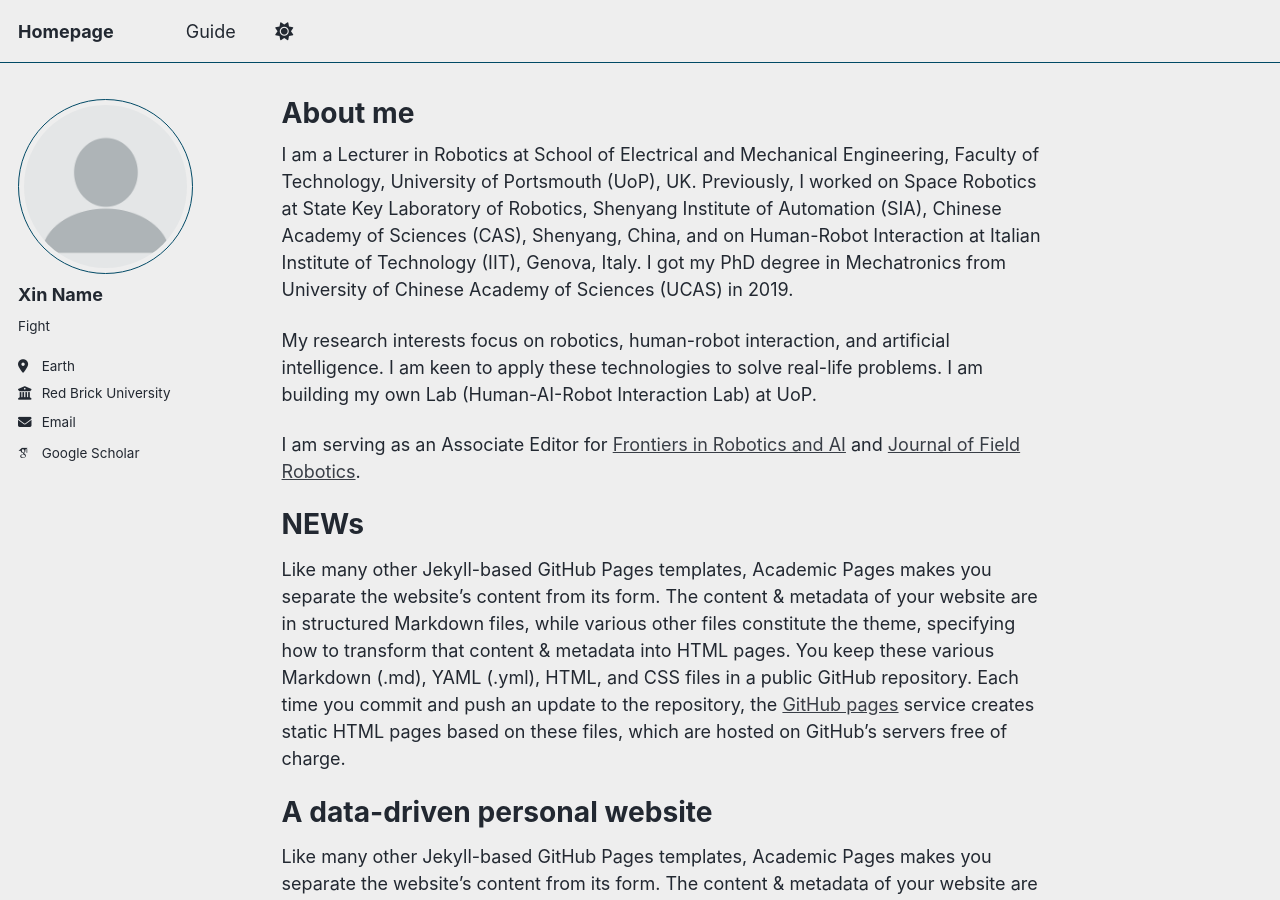
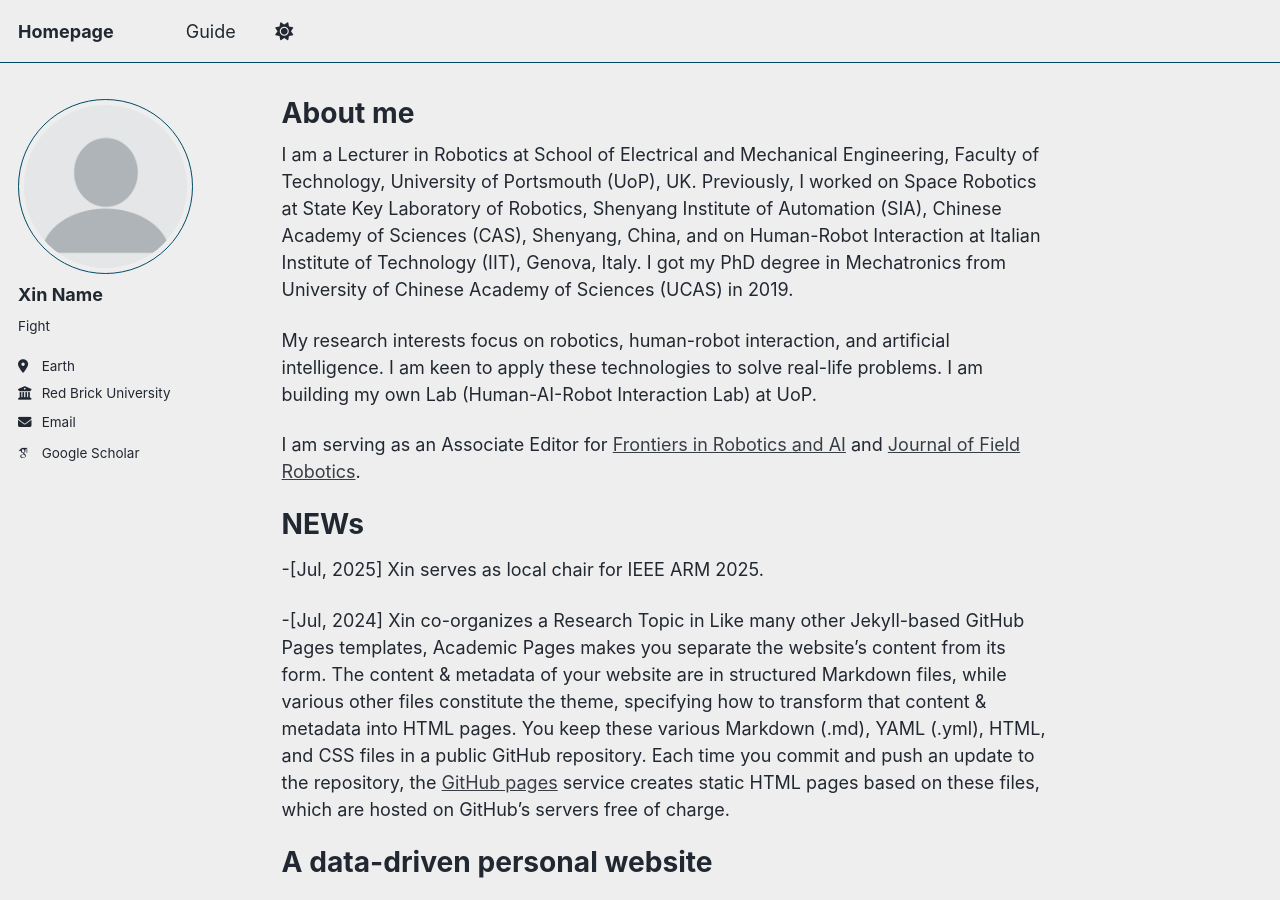
Before and after one commit to Mansion-ZX/Mansion-ZX.github.io, a Jekyll site: the page built from _pages/about.md, in a window 1280 px wide and 900 px high. Built offline with Jekyll 4.4.1, drawn with Linux system fonts in a browser that asks for light colours; some web fonts are replaced; a script that is not in the unit is left out.

Commit message:
Update about.md

```diff
--- a/_pages/about.md
+++ b/_pages/about.md
@@ -14,6 +14,9 @@ I am serving as an Associate Editor for [Frontiers in Robotics and AI](https://w
 
 NEWs
 ======
+-[Jul, 2025] Xin serves as local chair for IEEE ARM 2025.
+
+-[Jul, 2024] Xin co-organizes a Research Topic in
 Like many other Jekyll-based GitHub Pages templates, Academic Pages makes you separate the website's content from its form. The content & metadata of your website are in structured Markdown files, while various other files constitute the theme, specifying how to transform that content & metadata into HTML pages. You keep these various Markdown (.md), YAML (.yml), HTML, and CSS files in a public GitHub repository. Each time you commit and push an update to the repository, the [GitHub pages](https://pages.github.com/) service creates static HTML pages based on these files, which are hosted on GitHub's servers free of charge.
 
 A data-driven personal website
```
